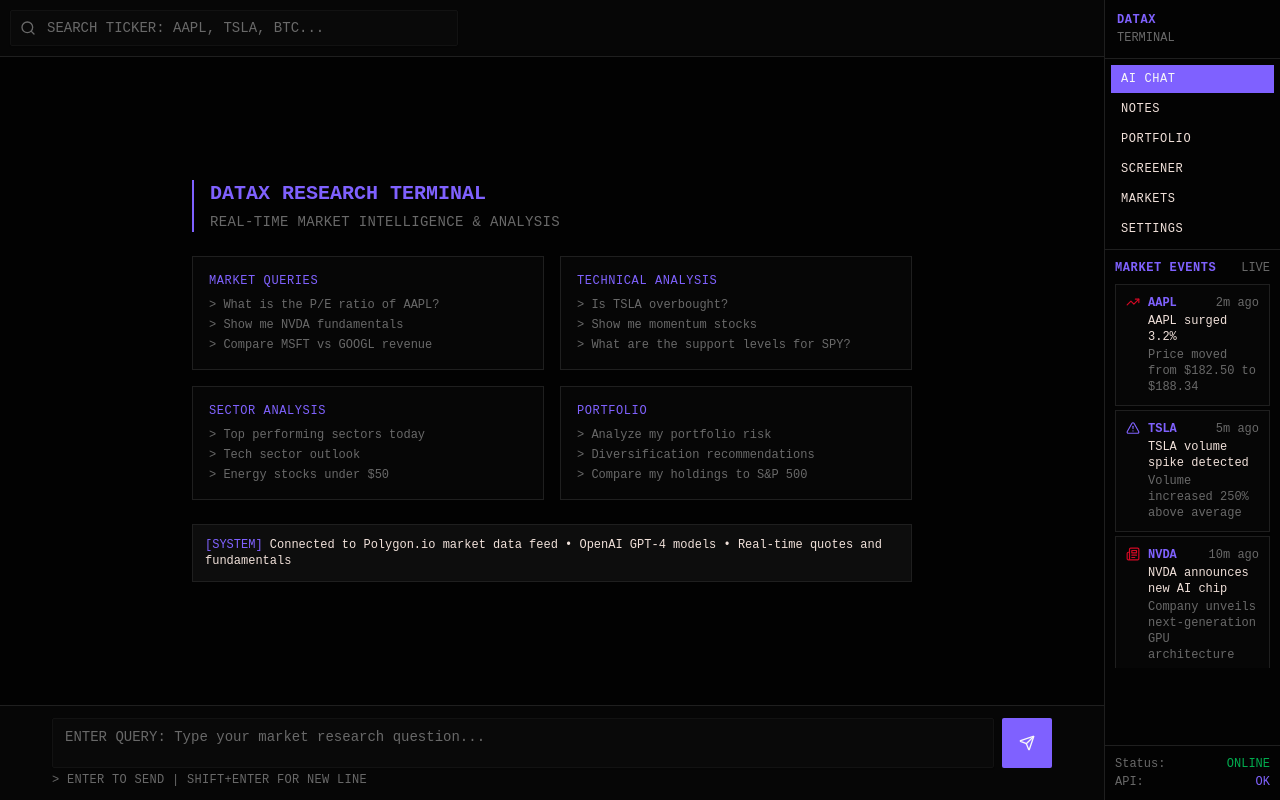
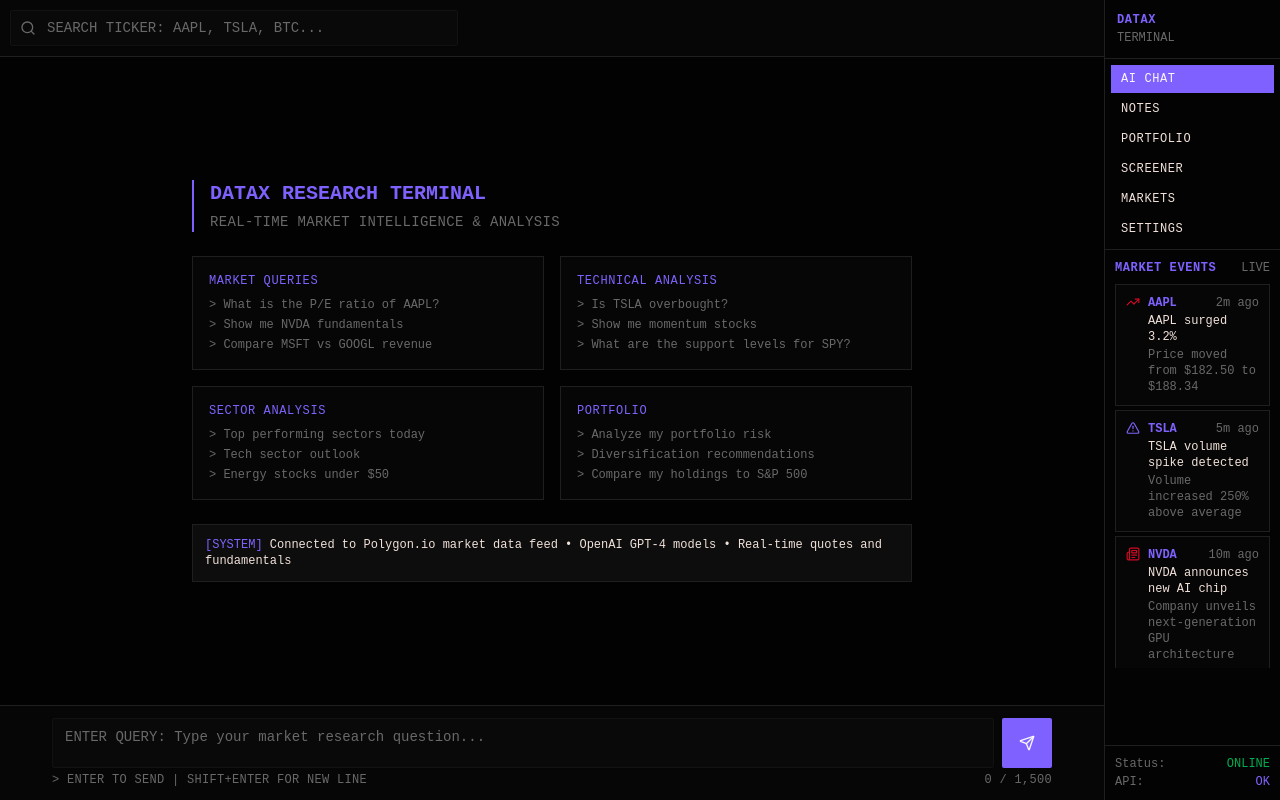
Before and after one commit to vortexpixelz/datax-research-terminal, a Next.js app: page / in a window 1280 px wide. Built offline with nearby package versions, Linux system fonts and the light colour scheme.

Commit message:
Add chat input length safeguards

```diff
--- a/app/page.tsx
+++ b/app/page.tsx
@@ -9,7 +9,10 @@ import { Send } from "lucide-react"
 import { Button } from "@/components/ui/button"
 import { Textarea } from "@/components/ui/textarea"
 import Link from "next/link"
-import { useRef } from "react"
+import { useState } from "react"
+
+const HIGHLIGHT_THRESHOLD = 1000
+const HARD_LIMIT = 1500
 
 export default function ChatPage() {
   const { messages, sendMessage, status } = useChat({
@@ -22,19 +25,23 @@ export default function ChatPage() {
     }),
   })
 
-  const textareaRef = useRef<HTMLTextAreaElement>(null)
+  const [input, setInput] = useState("")
+
+  const inputLength = input.length
+  const isOverThreshold = inputLength > HIGHLIGHT_THRESHOLD
+  const isAtOrOverLimit = inputLength >= HARD_LIMIT
+  const counterColorClass = isAtOrOverLimit
+    ? "text-destructive"
+    : isOverThreshold
+      ? "text-amber-500"
+      : "text-muted-foreground"
 
   const handleSubmit = async (e: React.FormEvent) => {
     e.preventDefault()
-    const textarea = textareaRef.current
-    if (!textarea) return
-
-    const input = textarea.value
-
-    if (!input.trim() || status === "in_progress") return
+    if (!input.trim() || status === "in_progress" || isAtOrOverLimit) return
 
     sendMessage({ text: input })
-    textarea.value = ""
+    setInput("")
   }
 
   return (
@@ -155,33 +162,39 @@ export default function ChatPage() {
           <div className="container max-w-5xl mx-auto p-3">
             <form onSubmit={handleSubmit} className="flex gap-2">
               <Textarea
-                ref={textareaRef}
                 name="message"
                 placeholder="ENTER QUERY: Type your market research question..."
                 className="min-h-[50px] max-h-[150px] resize-none text-sm bg-background"
+                value={input}
+                onChange={(event) => {
+                  setInput(event.target.value)
+                }}
                 onKeyDown={(e) => {
                   if (e.key === "Enter" && !e.shiftKey) {
                     e.preventDefault()
+                    if (isAtOrOverLimit) return
                     const form = e.currentTarget.closest("form")
-                    if (form) {
-                      form.requestSubmit()
-                    }
+                    form?.requestSubmit()
                   }
                 }}
                 disabled={status === "in_progress"}
+                maxLength={HARD_LIMIT}
               />
               <Button
                 type="submit"
                 size="icon"
                 className="h-[50px] w-[50px] bg-primary hover:bg-primary/90"
-                disabled={status === "in_progress"}
+                disabled={status === "in_progress" || isAtOrOverLimit}
               >
                 <Send className="h-4 w-4" />
               </Button>
             </form>
-            <p className="text-xs text-muted-foreground mt-1 uppercase tracking-wide">
-              &gt; ENTER to send | SHIFT+ENTER for new line
-            </p>
+            <div className="flex items-center justify-between mt-1 text-xs uppercase tracking-wide">
+              <p className="text-muted-foreground">&gt; ENTER to send | SHIFT+ENTER for new line</p>
+              <span className={counterColorClass}>
+                {inputLength.toLocaleString()} / {HARD_LIMIT.toLocaleString()}
+              </span>
+            </div>
           </div>
         </div>
       </div>
```
